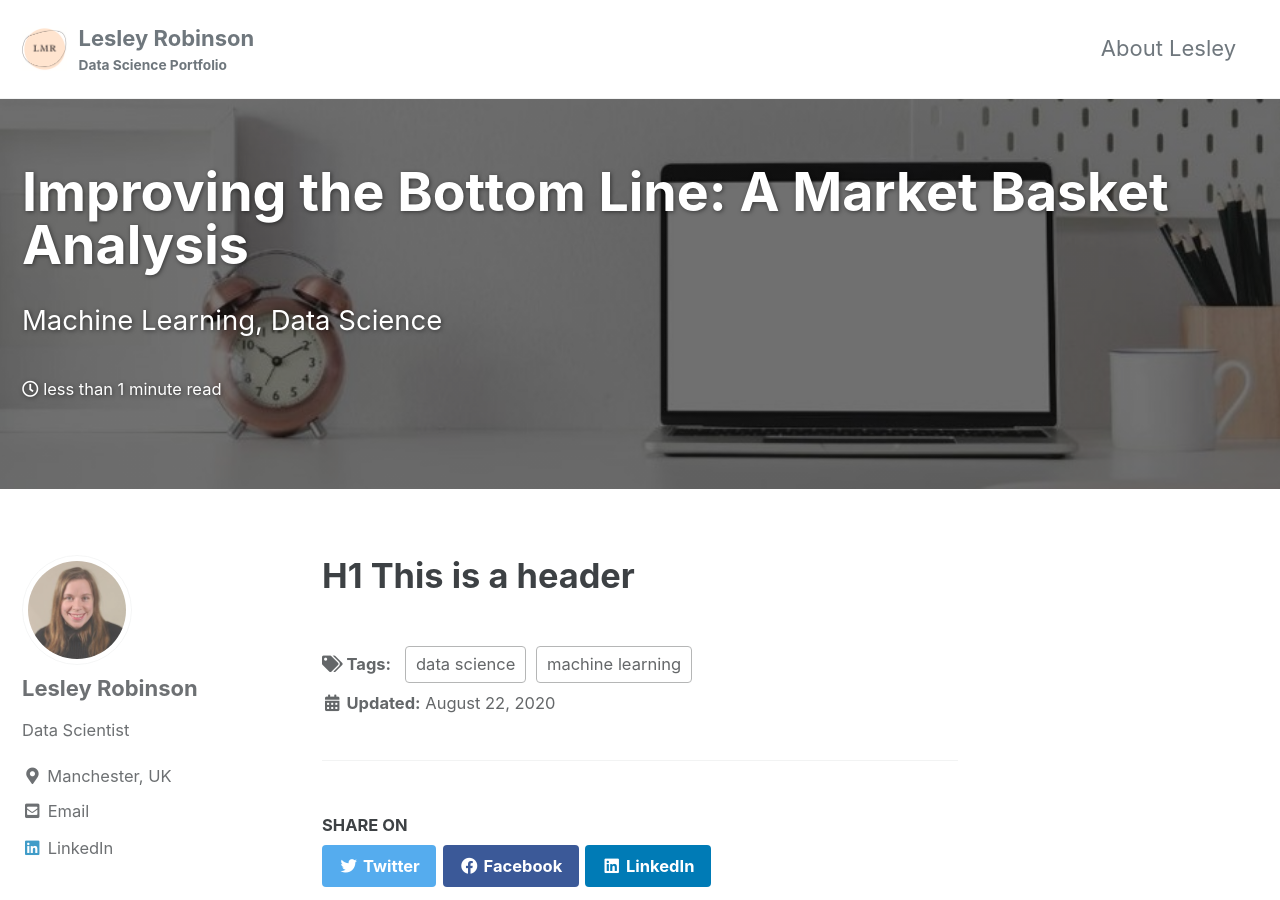
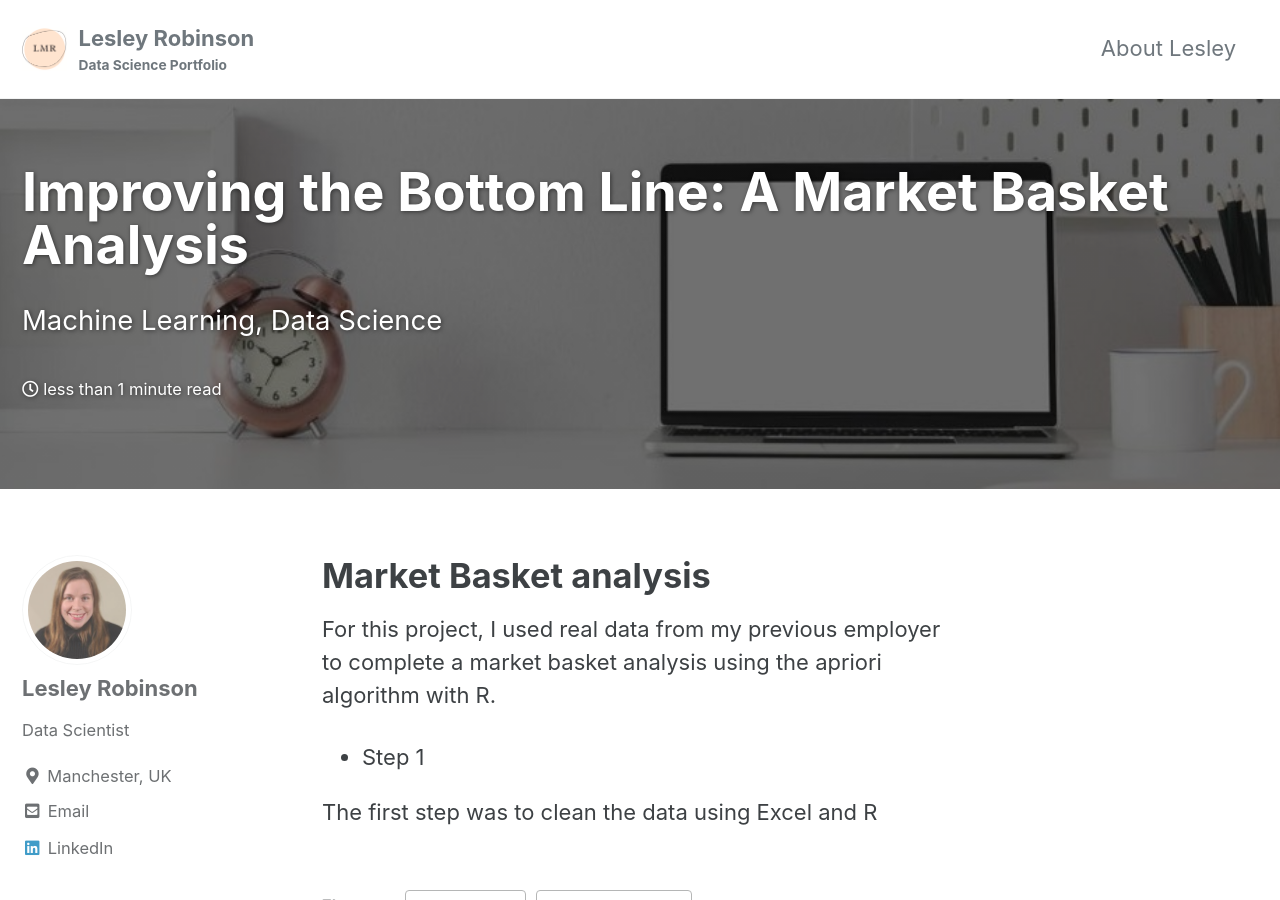
Before and after one commit to lesleymarie/lesleymarie.github.io, a Jekyll site: the page built from _posts/2020-08-22-market-basket-analysis.md, in a window 1280 px wide and 900 px high. Built offline with Jekyll 4.4.1, drawn with Linux system fonts in a browser that asks for light colours; cached includes are drawn as plain includes.

Commit message:
changes to first post

```diff
--- a/_posts/2020-08-22-market-basket-analysis.md
+++ b/_posts/2020-08-22-market-basket-analysis.md
@@ -8,4 +8,10 @@ header:
 excerpt: "Machine Learning, Data Science"
 ---
 
-# H1 This is a header
+# Market Basket analysis
+
+For this project, I used real data from my previous employer to complete a market basket analysis using the apriori algorithm with R.
+
+* Step 1
+
+The first step was to clean the data using Excel and R
```
